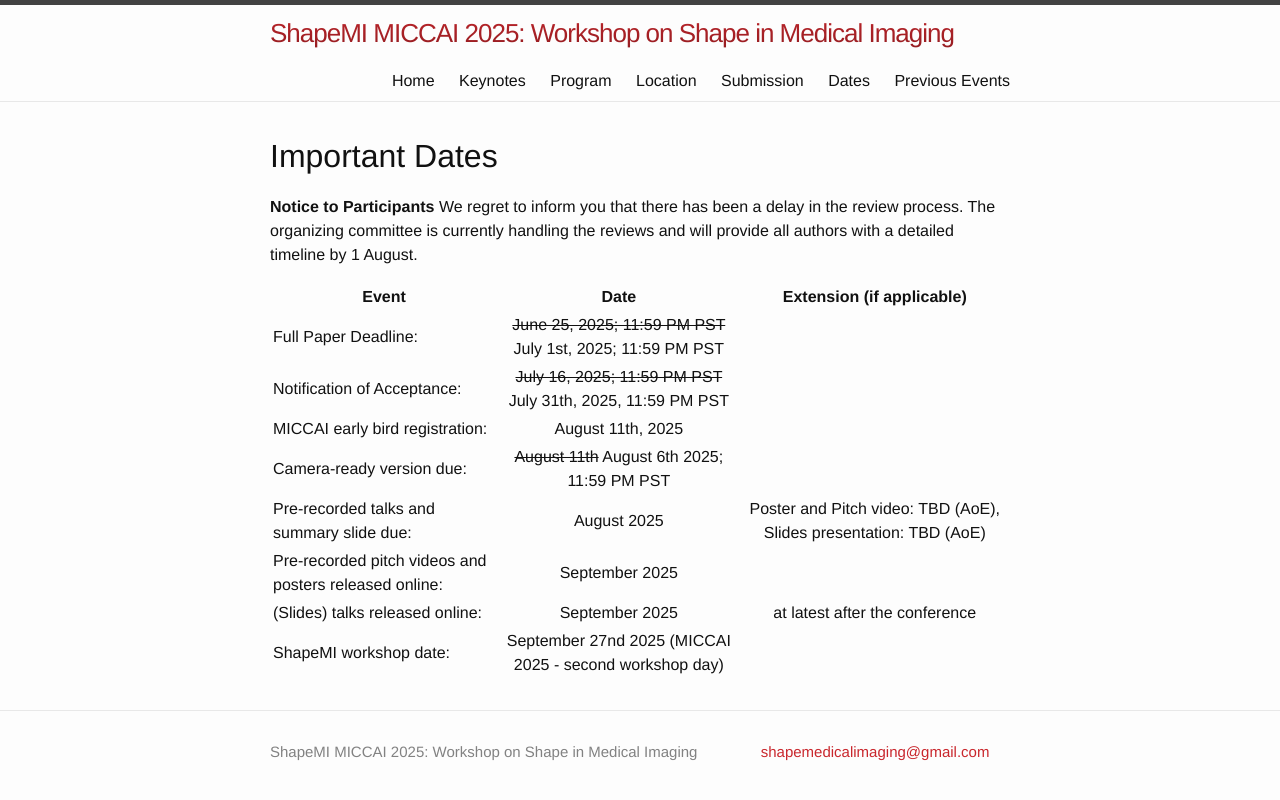
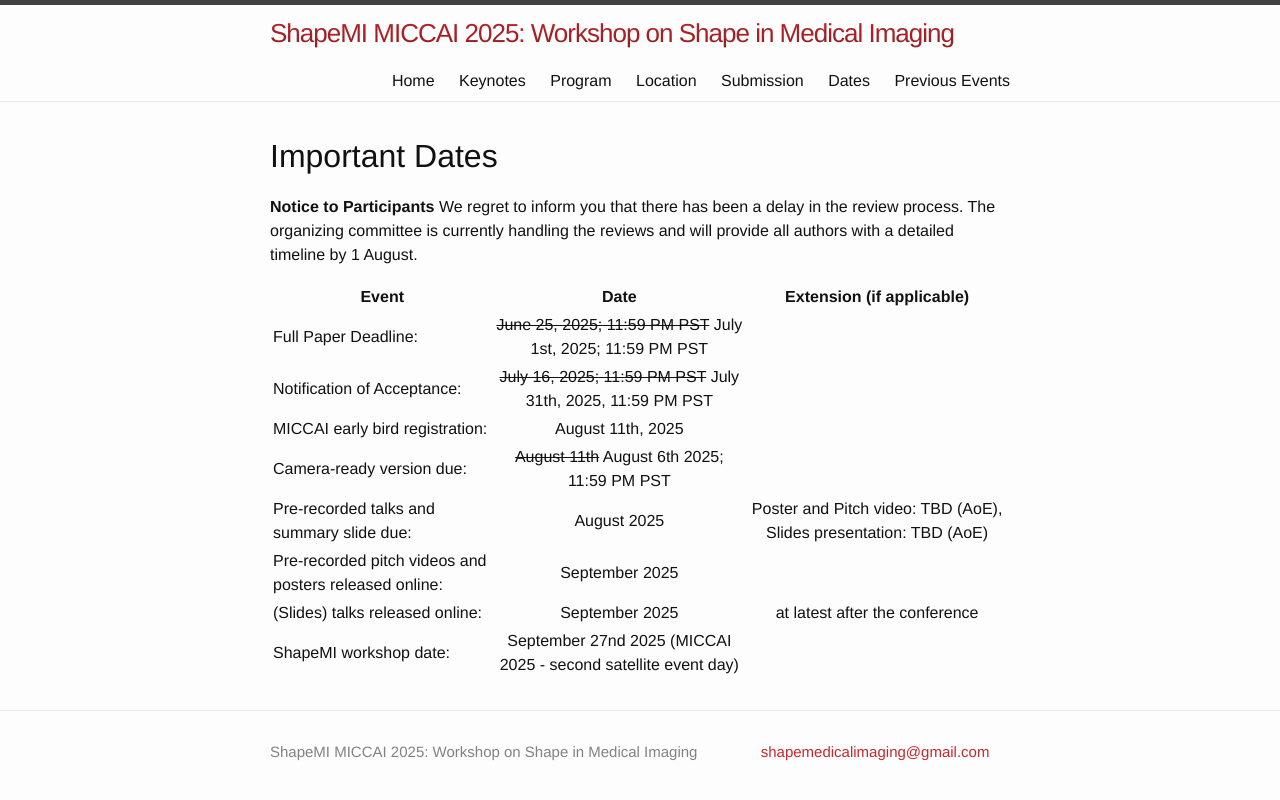
Before and after one commit to shapemi/shapemi.github.io, a Jekyll site: the page built from dates/index.md, in a window 1280 px wide. Shown: the top 800 px of the page. Built offline with Jekyll 4.4.1, drawn with Linux system fonts in a browser that asks for light colours.

Commit message:
Update index.md

```diff
--- a/dates/index.md
+++ b/dates/index.md
@@ -20,7 +20,7 @@ The organizing committee is currently handling the reviews and will provide all
 | Pre-recorded talks and summary slide due: | August 2025 | Poster and Pitch video: TBD (AoE), Slides presentation: TBD (AoE) |
 | Pre-recorded pitch videos and posters released online: | September 2025 |  |
 | (Slides) talks released online: | September 2025 | at latest after the conference |
-| ShapeMI workshop date: | September 27nd 2025 (MICCAI 2025 - second workshop day)  | |
+| ShapeMI workshop date: | September 27nd 2025 (MICCAI 2025 - second satellite event day)  | |
 
 
 <!--
```
